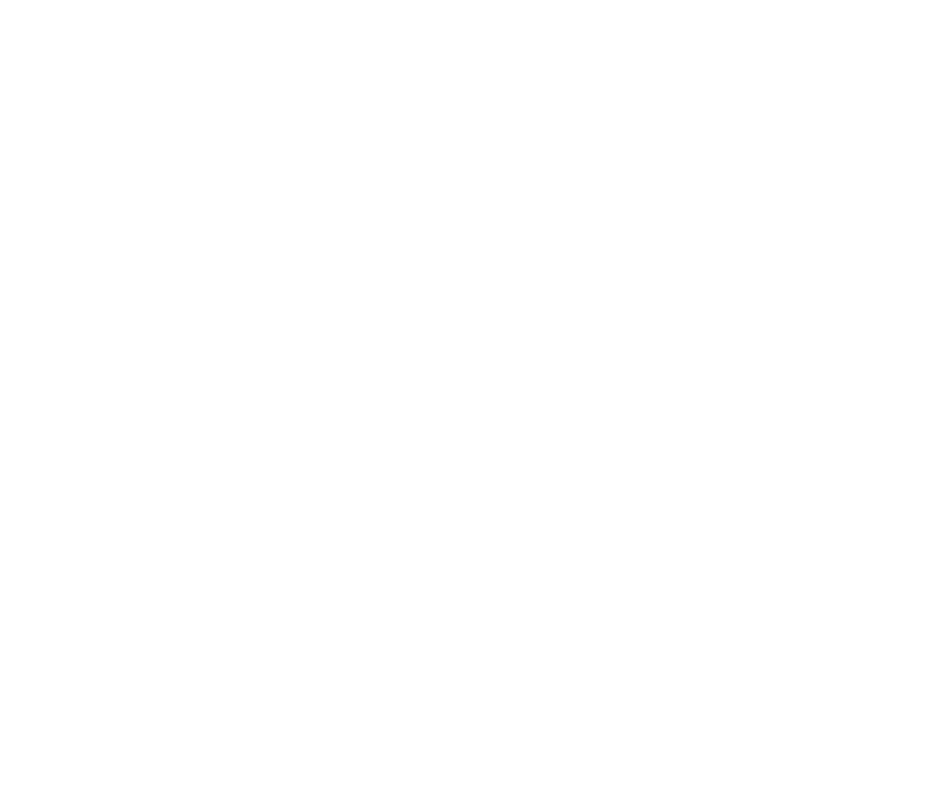
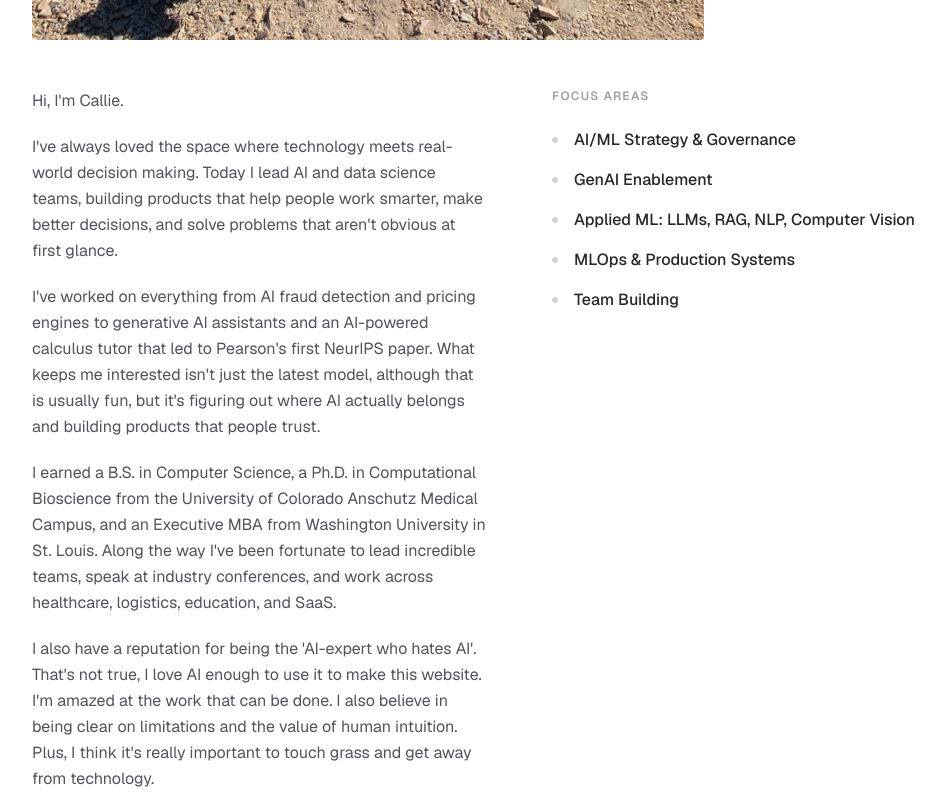
Before and after one commit to cfederer/personal-site, a Next.js app: page / in a window 1280 px wide. Shown: the part 1920-2720 px from the top of the page, without its empty margins (120-1065 px from the left). Before the commit the page ends 1528 px from the top, so only its background shows below. Built offline with nearby package versions, Linux system fonts and the light colour scheme.

Commit message:
update about me section

```diff
--- a/app/page.tsx
+++ b/app/page.tsx
@@ -104,20 +104,37 @@
           <p className="text-xs font-semibold tracking-widest uppercase text-zinc-400 mb-12">
             About
           </p>
+          <img
+            src="/images/hike-photo.jpeg"
+            alt="Callie hiking in the Rockies with her husband and dogs"
+            className="w-full max-w-2xl mb-12 rounded"
+          />
           <div className="grid grid-cols-1 md:grid-cols-2 gap-16">
             <div className="space-y-5 text-zinc-600 leading-relaxed">
               <p>
-                Hi, I&apos;m Callie — a data scientist and ML practitioner with a passion
-                for turning complex data into clear, actionable insights.
+                Hi, I'm Callie.
               </p>
               <p>
-                I&apos;m particularly interested in large language models, applied machine
-                learning, and building systems that are both technically sound and
-                genuinely useful.
+                I've always loved the space where technology meets real-world decision making.
+                Today I lead AI and data science teams, building products that help people work smarter,
+                make better decisions, and solve problems that aren't obvious at first glance.
               </p>
               <p>
-                This site is where I think out loud — sharing articles, project writeups,
-                and notes on what I&apos;m learning.
+                I've worked on everything from AI fraud detection and pricing engines
+                to generative AI assistants and an AI-powered calculus tutor that led
+                to Pearson's first NeurIPS paper. What keeps me interested isn't just the latest model,
+                although that is usually fun, but it's figuring out where AI actually belongs and building products that people trust.
+              </p>
+              <p>
+                I earned a B.S. in Computer Science, a Ph.D. in Computational Bioscience from the University of Colorado Anschutz Medical Campus,
+                and an Executive MBA from Washington University in St. Louis. Along the way I've been fortunate to lead incredible teams,
+                speak at industry conferences, and work across healthcare, logistics, education, and SaaS.
+              </p>
+              <p>
+                I also have a reputation for being the 'AI-expert who hates AI'. That's not true,
+                I love AI enough to use it to make this website. I'm amazed at the work that can be done.
+                I also believe in being clear on limitations and the value of human intuition. Plus,
+                I think it's really important to touch grass and get away from technology.
               </p>
               <div className="flex items-center gap-5 pt-2">
                 <a
@@ -144,11 +161,11 @@
               </p>
               <ul className="space-y-4">
                 {[
-                  "Large Language Models & GenAI",
-                  "Applied Machine Learning",
-                  "Data Science & EDA",
+                  "AI/ML Strategy & Governance",
+                  "GenAI Enablement",
+                  "Applied ML: LLMs, RAG, NLP, Computer Vision",
                   "MLOps & Production Systems",
-                  "Personal Projects",
+                  "Team Building",
                 ].map((area) => (
                   <li
                     key={area}
```
Also changed, not shown: public/images/hike-photo.jpeg (added), 1 other file (tests, documents, lock files or other folders).
